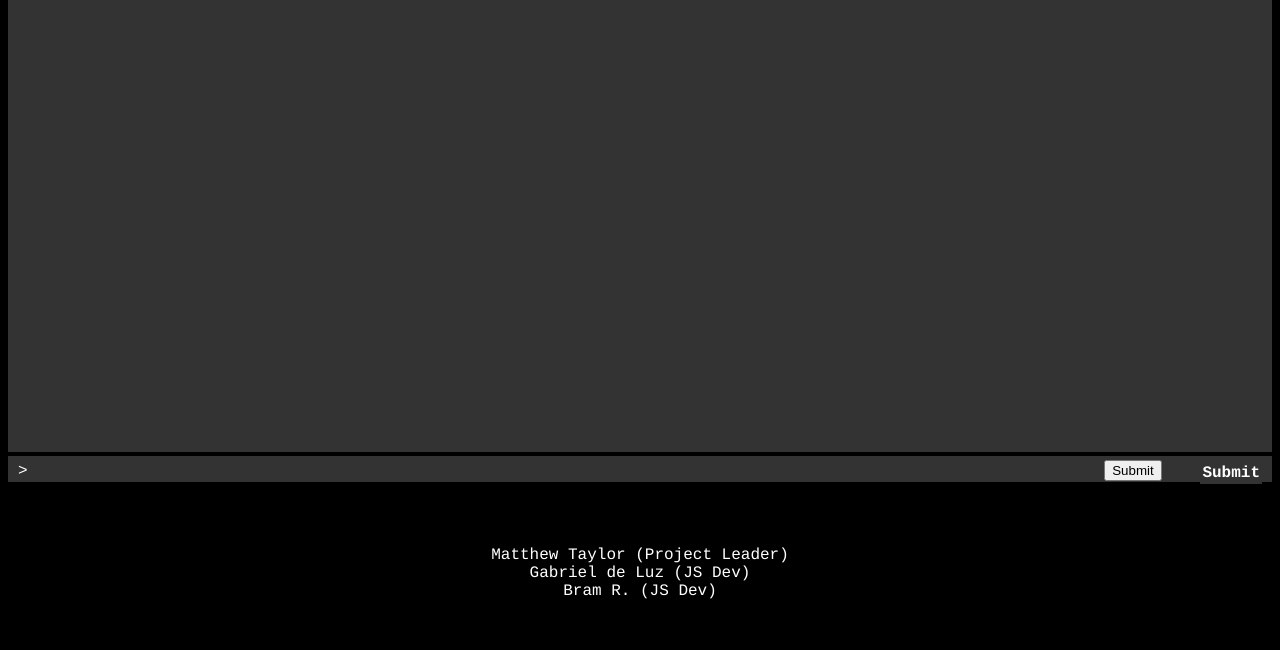
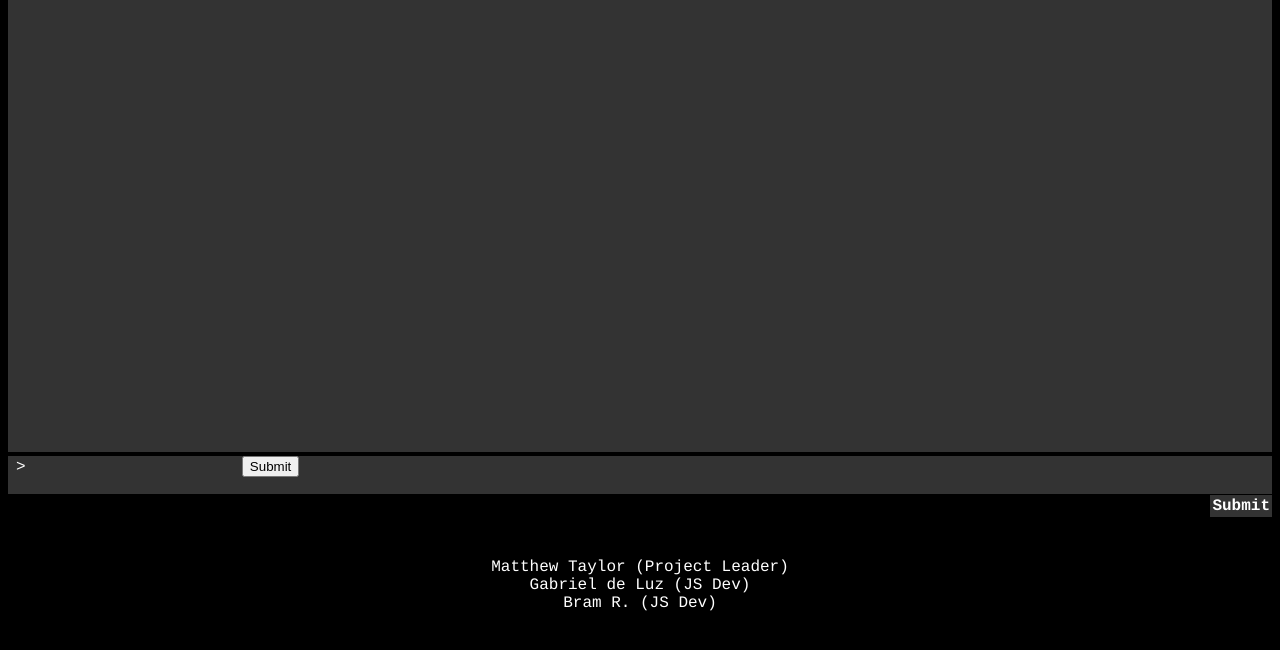
Before and after one commit to plirof/8bit-text-adventure-1, a plain HTML site: page game.html in a window 1280 px wide. Shown: the part 90-740 px from the top of the page. Drawn offline with nearby package versions, Linux system fonts and the light colour scheme.

Commit message:
Update stylesheet2.css

```diff
--- a/stylesheet2.css
+++ b/stylesheet2.css
@@ -14,6 +14,7 @@ img {
 	height: 60%;
 	width: auto;
 	padding: 2px 10px 2px 10px;
+    	overflow-y:auto;
 }
 
 #button{
@@ -30,32 +31,29 @@ img {
 	float: right;
 }
 
-form {
-	display: inline;
-}
 
-form input[type="text"]{
+input[type="text"]{
 	background-color: #333333;
 	border: 0px;
 	color: white;
 	font-family: courier;
-	width: 85%;
 	font-size: 95%;
 }
 
-form input[type="text"]:focus{
+input[type="text"]:focus{
 	outline: none;
 }
 
 #belowMain {
+	display: block;
 	margin-top: 4px;
-	height: auto;
 	background-color: #333333;
 	width: auto;
-	padding: 4px 10px 1px 10px;
+	padding-bottom: 1px;
 }
 #belowMain p {
 	display: inline;
+    	margin-left: 8px;
 }
 
 #footer {
```
